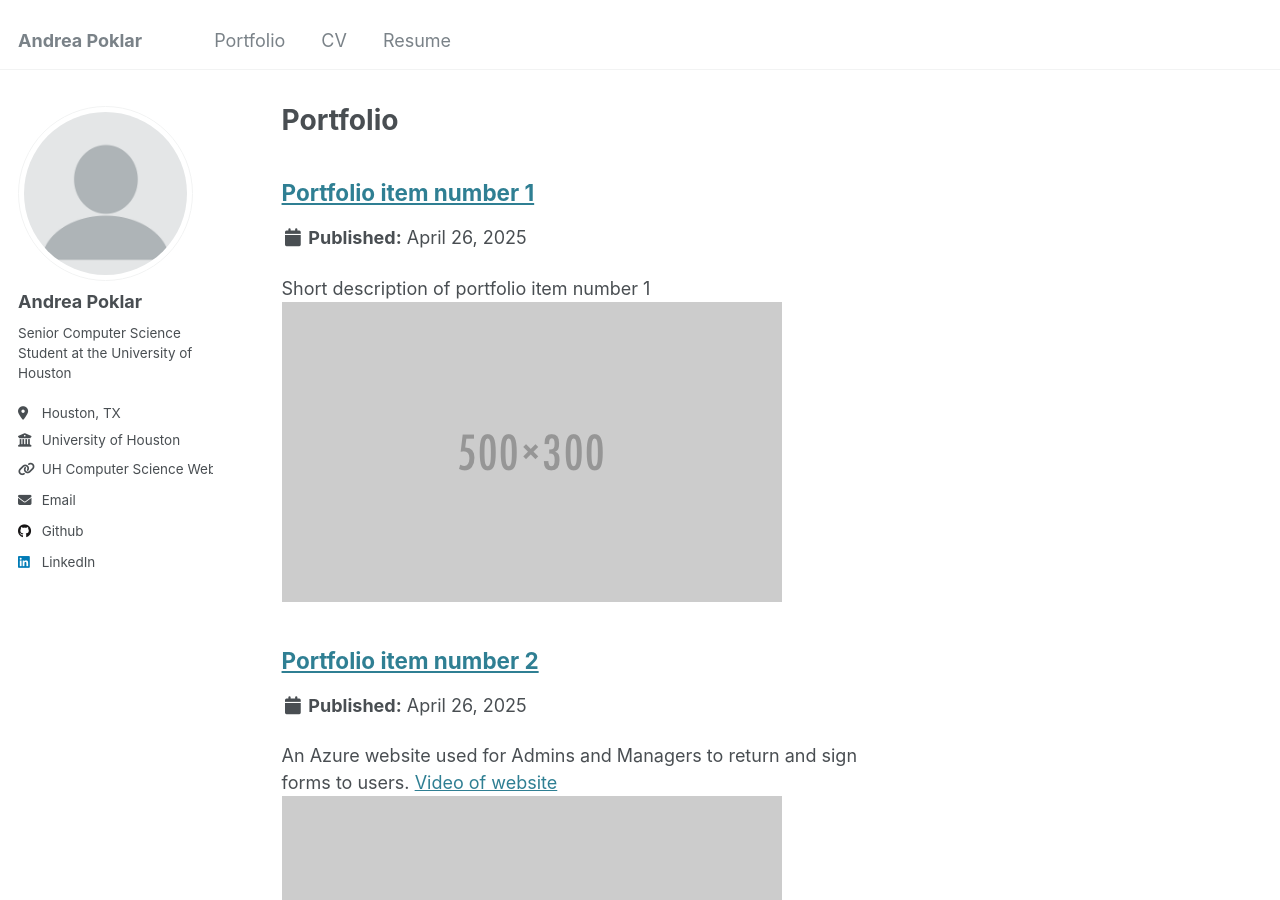
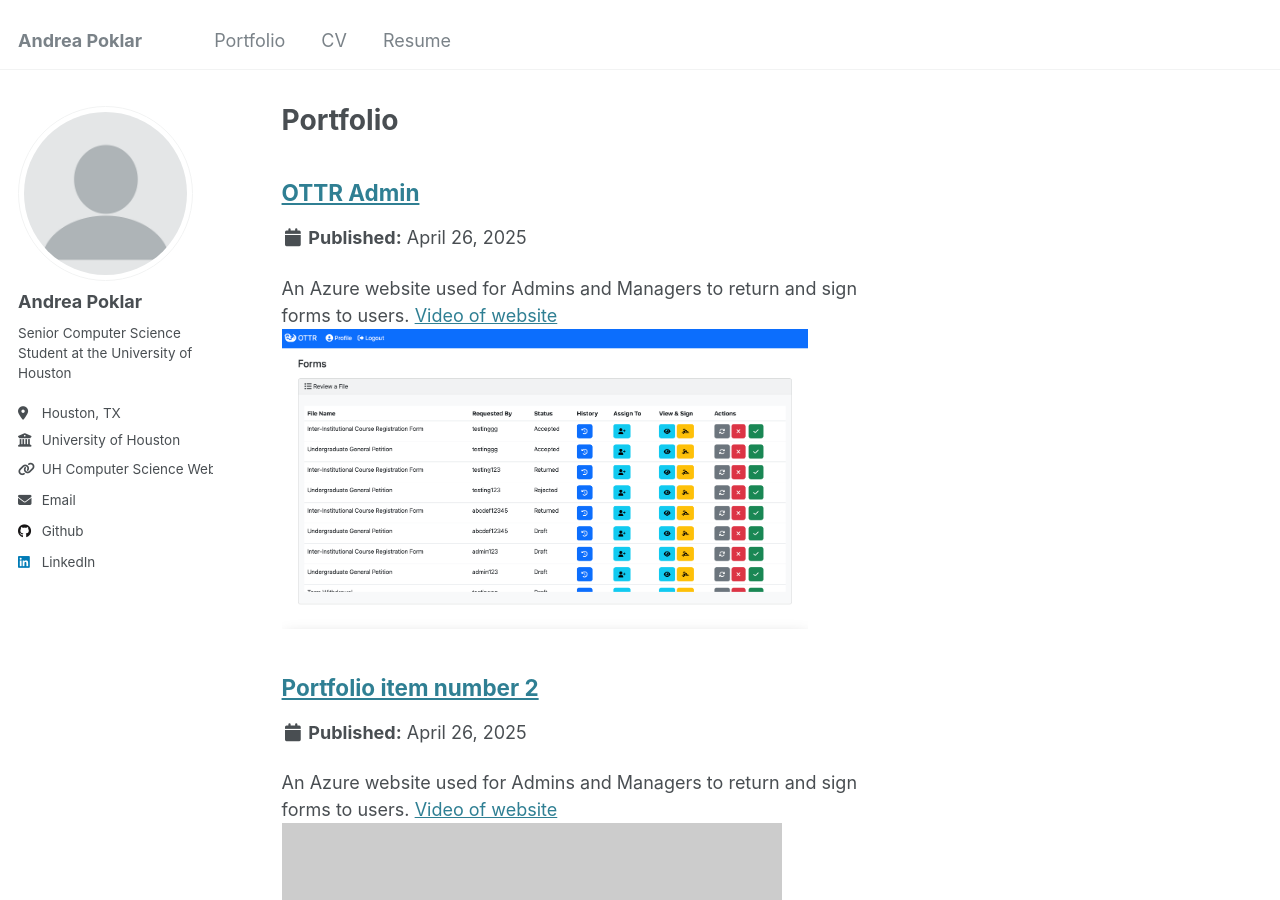
Before and after one commit to apoklar/apoklar.github.io, a Jekyll site: the page built from _pages/portfolio.html, in a window 1280 px wide and 900 px high. Built offline with Jekyll 4.4.1, drawn with Linux system fonts in a browser that asks for light colours.

Commit message:
changes portfolio

```diff
--- a/_portfolio/portfolio-1.md
+++ b/_portfolio/portfolio-1.md
@@ -1,6 +1,7 @@
 ---
-title: "Portfolio item number 1"
-excerpt: "Short description of portfolio item number 1<br/><img src='/images/500x300.png'>"
+title: "OTTR Admin"
+excerpt: "An Azure website used for Admins and Managers to return and sign forms to users.
+<a href='https://www.youtube.com/watch?v=kqkjt9W8pR8' target='_blank'>Video of website</a><br/><img src='/images/ottr.png'>"
 collection: portfolio
 ---
 
```
Also changed, not shown: images/ottr.png (added).
